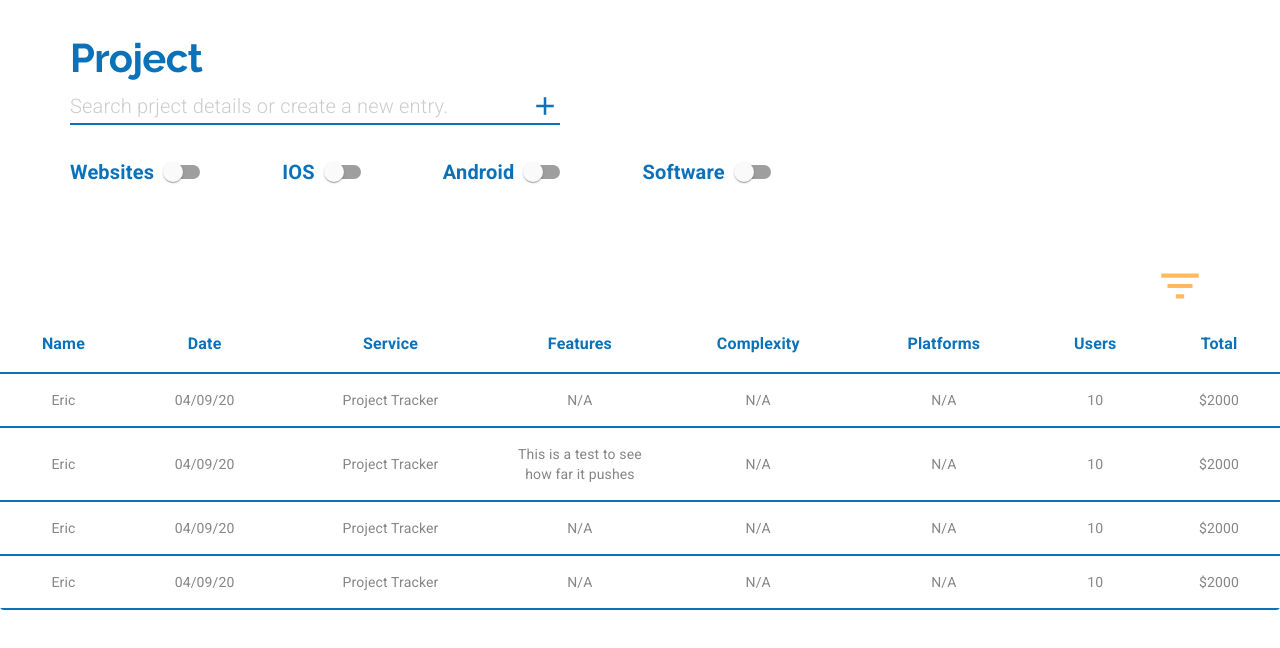
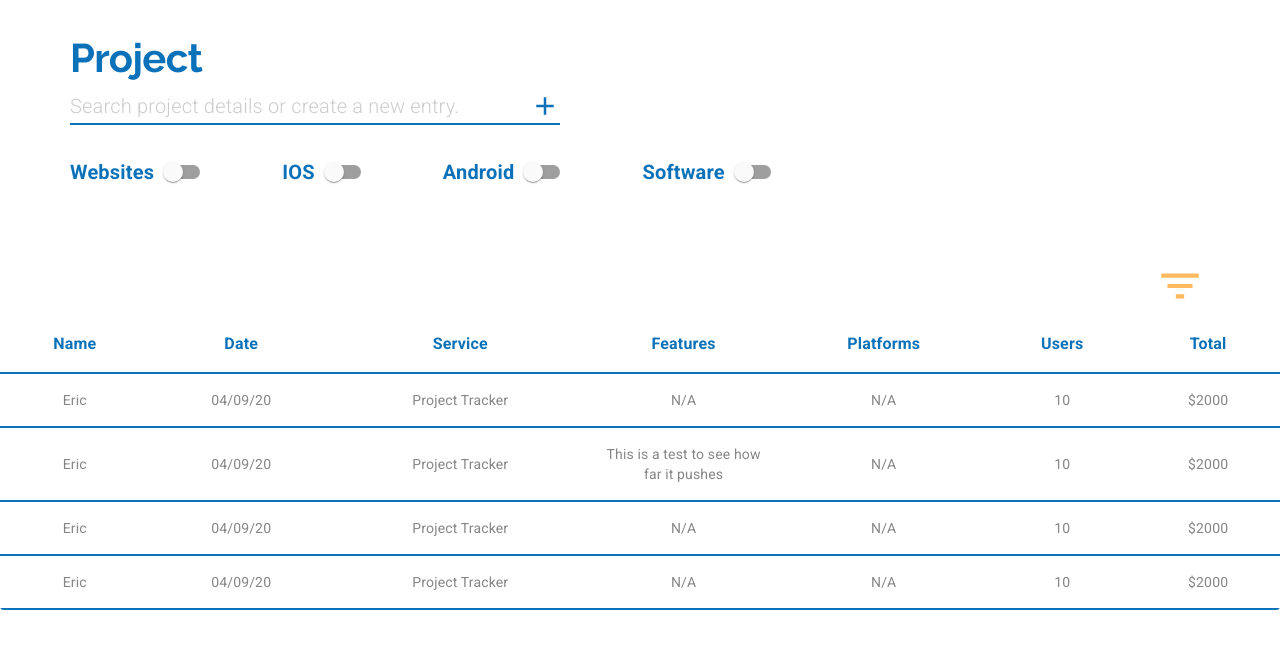
Before and after one commit to Outbounderic/project_tracker, a Next.js app in the folder nextjs/: page / in a window 1280 px wide. Shown: the top 648 px of the page. Built offline with nearby package versions, Linux system fonts and the light colour scheme.

Commit message:
setting up backend

```diff
--- /dev/null
+++ b/nextjs/next.config.js
@@ -0,0 +1,5 @@
+module.exports = {
+  env: {
+    MONGO_URI: "mongodb+srv://Evweb:wujxim-7buhgE-kofpag@cluster0-7ydx9.mongodb.net/test?retryWrites=true&w=majority"
+  }
+}
--- a/nextjs/pages/index.js
+++ b/nextjs/pages/index.js
@@ -25,18 +25,18 @@ const useStyles = makeStyles(theme => ({
 
 }))
 
-function createData(name, date, service, features, complexity, platform, users, total) {
-  return { name, date, service, features, complexity, platform, users, total }
+function createData(name, date, service, features, platform, users, total) {
+  return { name, date, service, features, platform, users, total }
 }
 
 export default function ProjectTracker() {
   const classes = useStyles()
   const theme = useTheme()
   const [rows, setRows] = useState([
-    createData("Eric", "04/09/20", "Project Tracker", "N/A", "N/A", "N/A", "10", "$2000"),
-    createData("Eric", "04/09/20", "Project Tracker", "This is a test to see how far it pushes", "N/A", "N/A", "10", "$2000"),
-    createData("Eric", "04/09/20", "Project Tracker", "N/A", "N/A", "N/A", "10", "$2000"),
-    createData("Eric", "04/09/20", "Project Tracker", "N/A", "N/A", "N/A", "10", "$2000")
+    createData("Eric", "04/09/20", "Project Tracker", "N/A", "N/A", "10", "$2000"),
+    createData("Eric", "04/09/20", "Project Tracker", "This is a test to see how far it pushes", "N/A", "10", "$2000"),
+    createData("Eric", "04/09/20", "Project Tracker", "N/A", "N/A", "10", "$2000"),
+    createData("Eric", "04/09/20", "Project Tracker", "N/A", "N/A", "10", "$2000")
   ])
 
   const [websiteChecked, setWebsiteChecked] = useState(false)
@@ -56,7 +56,7 @@ export default function ProjectTracker() {
         </Grid>
         <Grid item>
           <TextField
-            placeholder="Search prject details or create a new entry."
+            placeholder="Search project details or create a new entry."
             style={{width: "35em", marginLeft: "5em"}}
             InputProps={{
               endAdornment:
@@ -131,7 +131,6 @@ export default function ProjectTracker() {
                   <TableCell align="center">Date</TableCell>
                   <TableCell align="center">Service</TableCell>
                   <TableCell align="center">Features</TableCell>
-                  <TableCell align="center">Complexity</TableCell>
                   <TableCell align="center">Platforms</TableCell>
                   <TableCell align="center">Users</TableCell>
                   <TableCell align="center">Total</TableCell>
@@ -144,7 +143,6 @@ export default function ProjectTracker() {
                     <TableCell align="center">{row.date}</TableCell>
                     <TableCell align="center">{row.service}</TableCell>
                     <TableCell style={{maxWidth: "5em"}} align="center">{row.features}</TableCell>
-                    <TableCell align="center">{row.complexity}</TableCell>
                     <TableCell align="center">{row.platform}</TableCell>
                     <TableCell align="center">{row.users}</TableCell>
                     <TableCell align="center">{row.total}</TableCell>
```
Also changed, not shown: nextjs/models/Project.js (added, +29 -0 lines), nextjs/pages/api/Projects/index.js (added, +19 -0 lines), nextjs/utils/dbConnect.js (added, +19 -0 lines), 1 other file (tests, documents, lock files or other folders).
